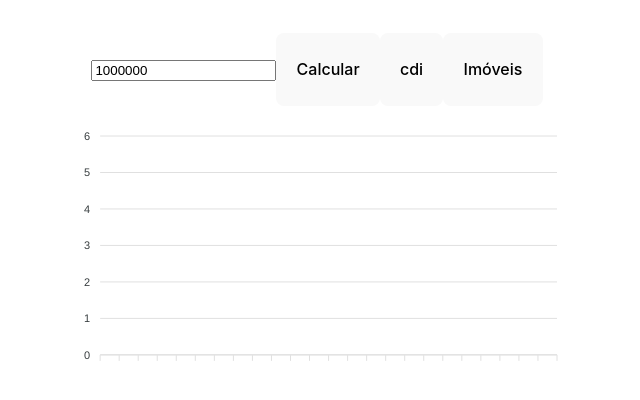
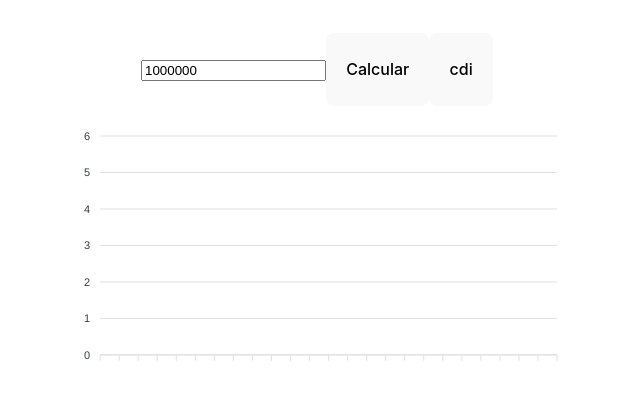
Before and after one commit to O-Investidor-Imobiliario/comparador, a React (Vite) app: page / in a window 1280 px wide. Shown: the part 168-568 px from the top of the page, without its empty margins (323-963 px from the left). Built offline with nearby package versions, Linux system fonts and the light colour scheme.

Commit message:
comenta imoveis

```diff
--- a/src/pages/comparator/index.tsx
+++ b/src/pages/comparator/index.tsx
@@ -138,7 +138,7 @@ export function ComparatorPage() {
       <Button title="Calcular" onClick={calculate} />
 
       <Button title="cdi" onClick={() => addOrRemoveAxis("cdi")} />
-      <Button title="Imóveis" onClick={() => addOrRemoveAxis("realState")} />
+      {/* <Button title="Imóveis" onClick={() => addOrRemoveAxis("realState")} /> */}
       <LineChart series={series} options={{ xaxis }} />
     </>
   );
```
